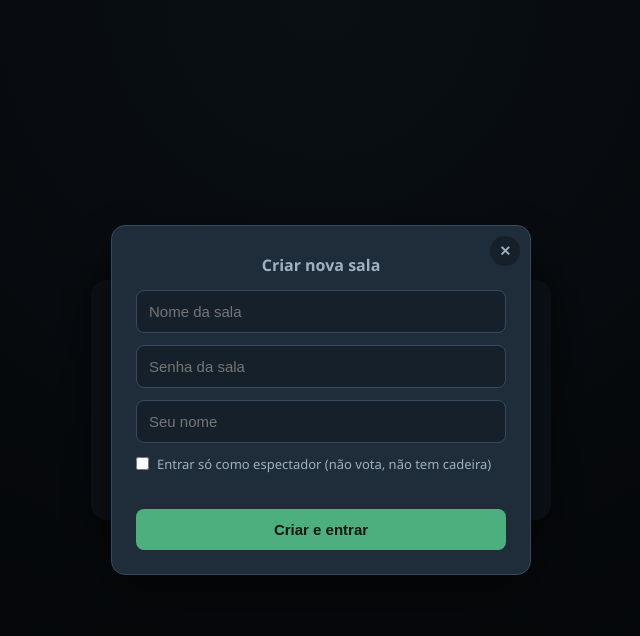
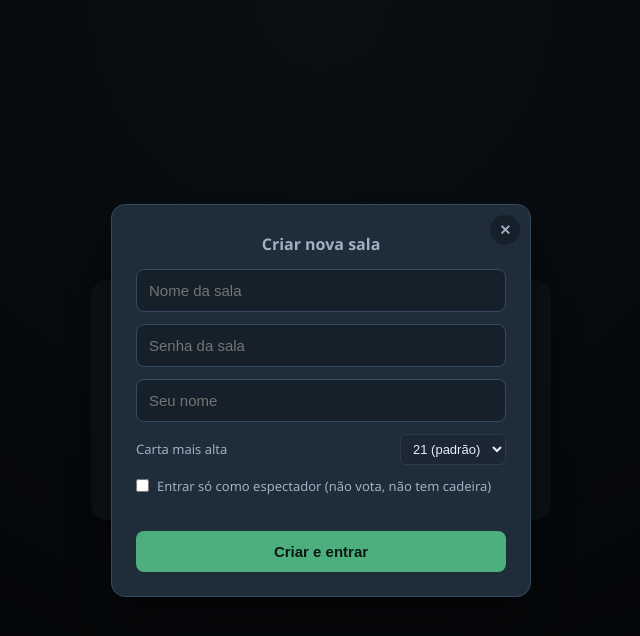
Before and after one commit to Yurimatheussd/catPoker, a website: page public/index.html in a window 1280 px wide. Both pictures are taken after a click on the button "+ Criar sala". Shown: the whole page, without its empty margins (319-959 px from the left). Drawn offline with nearby package versions, Linux system fonts and the light colour scheme; no server answers.

Commit message:
Adiciona carta mais alta configuravel na criacao da sala
Permite escolher o topo do baralho (21/34/55/89/100) ao criar a sala, em vez de fixo em 21.

```diff
--- a/public/app.js
+++ b/public/app.js
@@ -19,6 +19,7 @@ const createRoomModal = document.getElementById('create-room-modal');
 const createRoomNameInput = document.getElementById('create-room-name-input');
 const createRoomPasswordInput = document.getElementById('create-room-password-input');
 const createNameInput = document.getElementById('create-name-input');
+const createMaxCardSelect = document.getElementById('create-max-card-select');
 const createSpectatorCheckbox = document.getElementById('create-spectator-checkbox');
 const createRoomError = document.getElementById('create-room-error');
 const createRoomConfirmBtn = document.getElementById('create-room-confirm-btn');
@@ -83,6 +84,7 @@ createRoomBtn.addEventListener('click', () => {
   createRoomNameInput.value = '';
   createRoomPasswordInput.value = '';
   createNameInput.value = '';
+  createMaxCardSelect.value = '21';
   createSpectatorCheckbox.checked = false;
   showModal(createRoomModal);
 });
@@ -91,11 +93,12 @@ createRoomConfirmBtn.addEventListener('click', () => {
   const roomName = createRoomNameInput.value.trim();
   const password = createRoomPasswordInput.value;
   const name = createNameInput.value.trim();
+  const maxCard = createMaxCardSelect.value;
   if (!roomName) { createRoomError.textContent = 'Informe um nome para a sala'; return; }
   if (!password) { createRoomError.textContent = 'Informe uma senha para a sala'; return; }
   if (!name) { createRoomError.textContent = 'Informe seu nome'; return; }
   createRoomError.textContent = '';
-  socket.emit('create-room', { roomName, password, name, spectator: createSpectatorCheckbox.checked });
+  socket.emit('create-room', { roomName, password, name, maxCard, spectator: createSpectatorCheckbox.checked });
 });
 
 function openJoinRoomModal(room) {
--- a/public/index.html
+++ b/public/index.html
@@ -76,6 +76,16 @@
       <input id="create-room-name-input" type="text" placeholder="Nome da sala" maxlength="30" autocomplete="off" />
       <input id="create-room-password-input" type="password" placeholder="Senha da sala" autocomplete="off" />
       <input id="create-name-input" type="text" placeholder="Seu nome" maxlength="20" autocomplete="off" />
+      <label class="create-max-card-row">
+        Carta mais alta
+        <select id="create-max-card-select">
+          <option value="21">21 (padrão)</option>
+          <option value="34">34</option>
+          <option value="55">55</option>
+          <option value="89">89</option>
+          <option value="100">100</option>
+        </select>
+      </label>
       <label class="spectator-row">
         <input id="create-spectator-checkbox" type="checkbox" />
         Entrar só como espectador (não vota, não tem cadeira)
--- a/public/style.css
+++ b/public/style.css
@@ -130,6 +130,26 @@ body {
   font-size: 13px;
   text-align: center;
   padding: 12px 0;
+}
+
+.create-max-card-row {
+  display: flex;
+  align-items: center;
+  justify-content: space-between;
+  gap: 8px;
+  text-align: left;
+  font-size: 13px;
+  color: #9fb0c0;
+  margin-bottom: 12px;
+}
+
+.create-max-card-row select {
+  background: #1b2735;
+  color: #e8eef4;
+  border: 1px solid #2c3b4c;
+  border-radius: 6px;
+  padding: 6px 8px;
+  font-size: 13px;
 }
 
 .spectator-row {
```
Also changed, not shown: server.js (+12 -4 lines), README.md.
